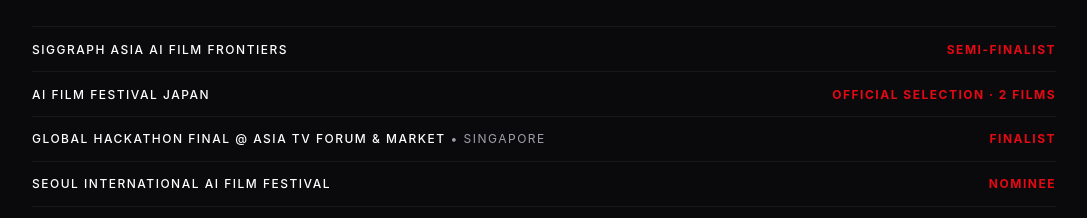
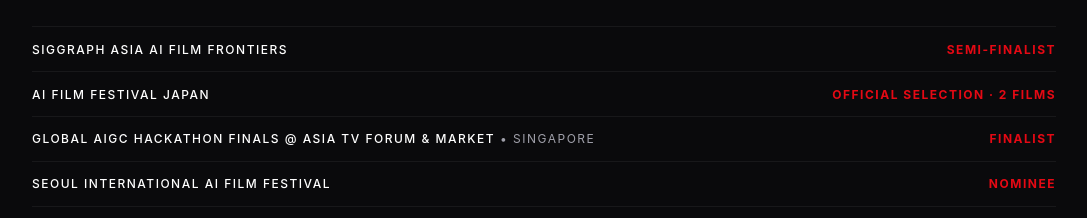
Before and after one commit to liewarthur/arthurliew, a plain HTML site: page index.html in a window 1280 px wide. Shown: the part 2100-2318 px from the top of the page, without its empty margins (96-1183 px from the left). Drawn offline with Linux system fonts and the light colour scheme.

Commit message:
Recognition: Global AIGC Hackathon Finals
Co-Authored-By: Claude Opus 5.5 <noreply@anthropic.com>
Claude-Session: https://claude.ai/code/session_019HgmD9nXBkeZ7hAkaLMYBo

```diff
--- a/index.html
+++ b/index.html
@@ -944,7 +944,7 @@
         <ul class="recognition-list">
             <li><span class="festival">SIGGRAPH Asia AI Film Frontiers</span><span class="result">Semi-Finalist</span></li>
             <li><span class="festival">AI Film Festival Japan</span><span class="result">Official Selection · 2 Films</span></li>
-            <li><span class="festival">Global Hackathon Final @ Asia TV Forum &amp; Market<span class="loc"> • Singapore</span></span><span class="result">Finalist</span></li>
+            <li><span class="festival">Global AIGC Hackathon Finals @ Asia TV Forum &amp; Market<span class="loc"> • Singapore</span></span><span class="result">Finalist</span></li>
             <li><span class="festival">Seoul International AI Film Festival</span><span class="result">Nominee</span></li>
             <li><span class="festival">K-Culture AI International Film Festival<span class="loc"> • Seoul</span></span><span class="result">Finalist</span></li>
             <li><span class="festival">Hot Springs International Horror Film Festival<span class="loc"> • Arkansas, USA</span></span><span class="result">Official Selection</span></li>
```
